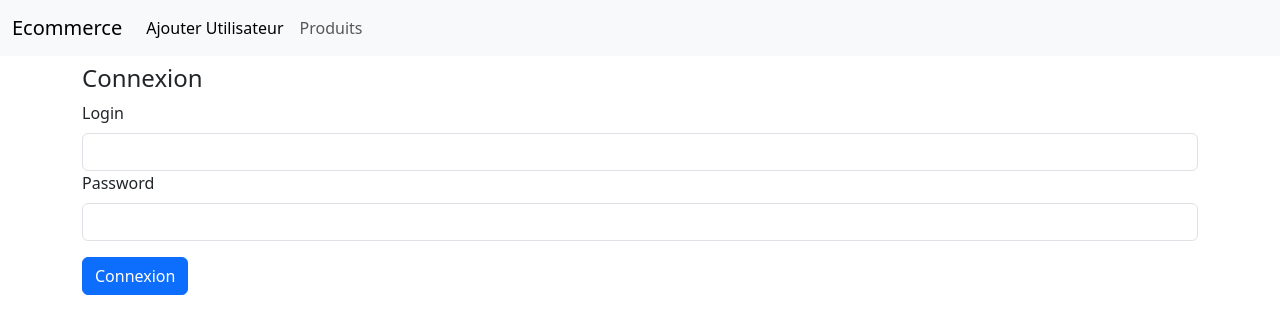
After one commit to karroumi23/EcomPHP, a PHP site: page /Connexion.php in a window 1280 px wide. The commit adds this page. Shown: the top 334 px of the page. Run offline with PHP 8.4, Linux system fonts and the light colour scheme.

Commit message:
Authentification / Connexion / login php

```diff
--- /dev/null
+++ b/Connexion.php
@@ -0,0 +1,92 @@
+<!DOCTYPE html>
+<html lang="en">
+
+<head>
+    <meta charset="UTF-8">
+    <meta name="viewport" content="width=device-width, initial-scale=1.0">
+    <link href="https://cdn.jsdelivr.net/npm/bootstrap@5.3.3/dist/css/bootstrap.min.css" rel="stylesheet"
+        integrity="sha384-QWTKZyjpPEjISv5WaRU9OFeRpok6YctnYmDr5pNlyT2bRjXh0JMhjY6hW+ALEwIH" crossorigin="anonymous">
+    <title>Connexion</title>
+</head>
+
+<body>
+    <!-- navbar -->
+    <!-- Appeler le code -->
+    <?php include 'include/nav.php'  ?>
+    <!-- form ajouter utilisateur -->
+    <div class="container py-2">
+        <!-- A container with padding for better layout and styling -->
+
+        <?php
+    // Check if the form has been submitted
+    if (isset($_POST['connexion'])) {
+        // Retrieve form input values
+        $login = $_POST['login'];
+        $password = $_POST['password'];
+
+        // Ensure both login and password fields are not empty
+        if (!empty($login) && !empty($password)) {
+            // Include the database connection file
+            require_once 'include/database.php';
+
+            // Prepare an SQL query to find a user with the provided login and password
+            $sqlState = $pdo->prepare('SELECT * FROM utilisateur
+                                       WHERE login = ?
+                                       AND password = ?');
+
+            // Execute the query with the provided login and password values
+            $sqlState->execute([$login, $password]);
+
+            // Check if at least one matching row was found
+            if ($sqlState->rowCount() >= 1) {
+                // Start a new session
+                session_start();
+
+                // Store the user data in the session variable `$_SESSION['utilisateur']`
+                $_SESSION['utilisateur'] = $sqlState->fetch();
+
+                // Redirect the user to the admin page
+                header('Location: admin.php');
+                exit(); // Ensure no further code is executed
+            } else {
+                // If login or password is incorrect, display an error message
+                ?>
+        <div class="alert alert-danger" role="alert">
+            Login ou password incorrecte!
+        </div>
+        <?php
+            }
+        } else {
+            // If login or password fields are empty, display a different error message
+            ?>
+        <div class="alert alert-danger" role="alert">
+            Login et password sont obligatoires!
+        </div>
+        <?php
+        }
+    }
+    ?>
+
+        <!-- Display the login form -->
+        <h4>Connexion</h4> <!-- Form heading -->
+        <form method="post">
+            <!-- Form uses POST method to submit data securely -->
+            <label class="form-label">Login</label>
+            <input type="text" class="form-control" name="login"> <!-- Input for login -->
+
+            <label class="form-label">Password</label>
+            <input type="password" class="form-control" name="password"> <!-- Input for password -->
+
+            <!-- Submit button for the form -->
+            <input type="submit" value="Connexion" name="connexion" class="btn btn-primary my-3">
+        </form>
+    </div>
+
+
+
+
+
+
+</body>
+
+</html>
--- a/index.php
+++ b/index.php
@@ -27,8 +27,10 @@
                 require_once 'include/database.php';
                 $date = date( 'Y-m-d');
                 //pour insertion un nouveau utilisateur
-                 $sqlState = $pdo->prepare(query:'INSERT INTO utilisateur VALUES(null,?,?,?)' );
+                 $sqlState = $pdo->prepare('INSERT INTO utilisateur VALUES(null,?,?,?)' );
                  $sqlState->execute([$login,$password,$date]);
+                 //redirection data to (?)
+                 header('location: connexion.php');
              }
 
 
```
